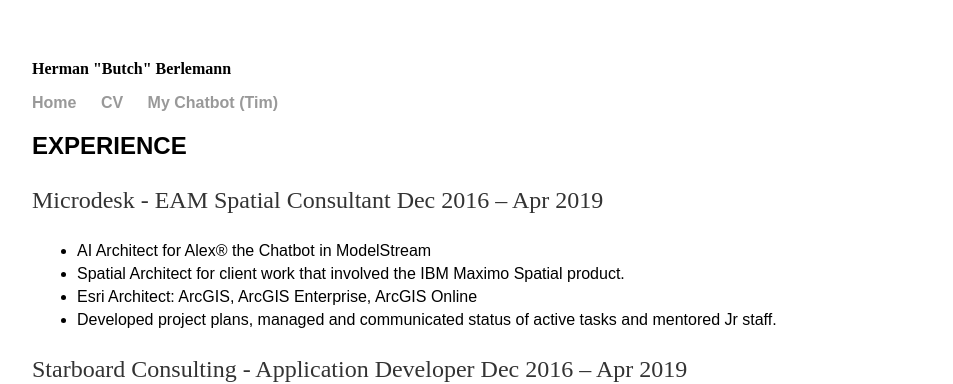
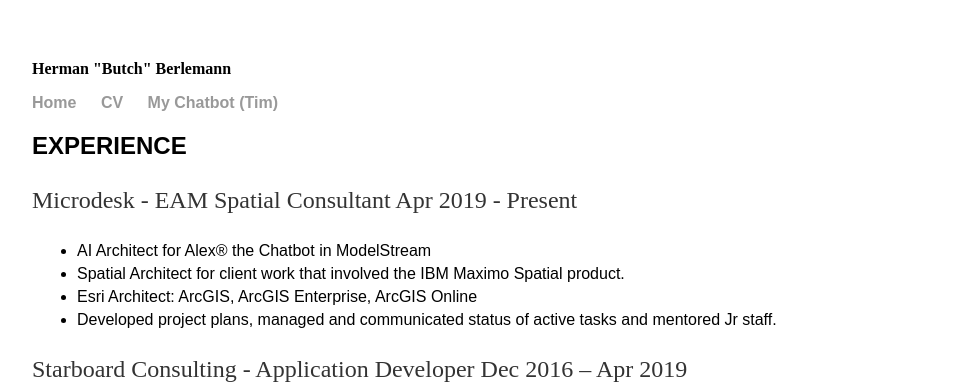
Before and after one commit to butchberlemann/butchberlemann.github.io, a Jekyll site: the page built from cv/cv.html, in a window 1280 px wide. Shown: the top 384 px of the page, without its empty margins (160-1113 px from the left). Built offline with Jekyll 4.4.1, drawn with Linux system fonts in a browser that asks for light colours.

Commit message:
Update cv.html

```diff
--- a/cv/cv.html
+++ b/cv/cv.html
@@ -5,7 +5,7 @@
 <div class="blurb">
 
 <h2>EXPERIENCE</h2>
-<p> Microdesk - EAM Spatial Consultant                                                                         Dec 2016 – Apr 2019 </p>
+<p> Microdesk - EAM Spatial Consultant                                                                        Apr 2019 - Present </p>
 <ul >
  <li class="detail" > AI Architect for Alex® the Chatbot in ModelStream </li>
  <li class="detail" > Spatial Architect for client work that involved the IBM Maximo Spatial product. </li>
```
